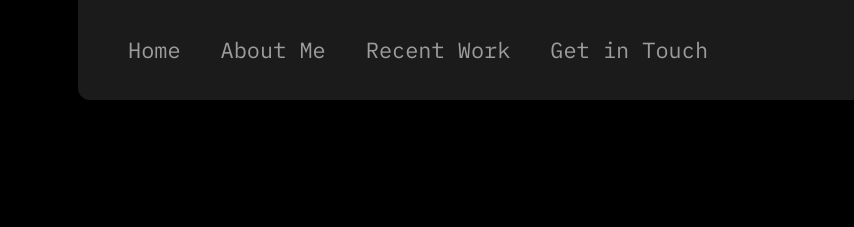
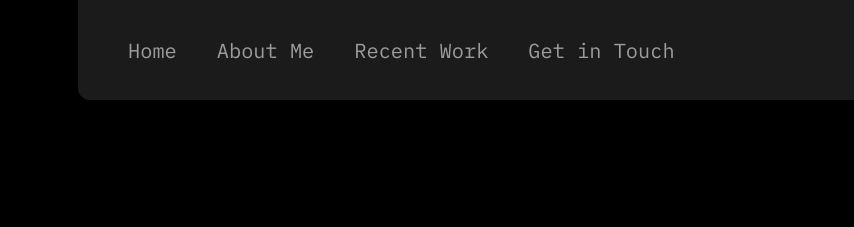
Before and after one commit to Bakura09/myportfolio, a website: page index.html in a window 1280 px wide. Shown: the top 227 px of the page, 0-854 px from the left. Drawn offline with nearby package versions, Linux system fonts and the light colour scheme.

Commit message:
updated navbar font-size

```diff
--- a/style.css
+++ b/style.css
@@ -81,7 +81,7 @@ nav {
   background-color: var(--forground-color);
   color: var(--text-color-secondary);
   font-family: "IBM Plex Mono";
-  font-size: 1.37rem;
+  font-size: 1.27rem;
   width: 80%;
   height: 100px;
   margin: 0 auto 0;
```
